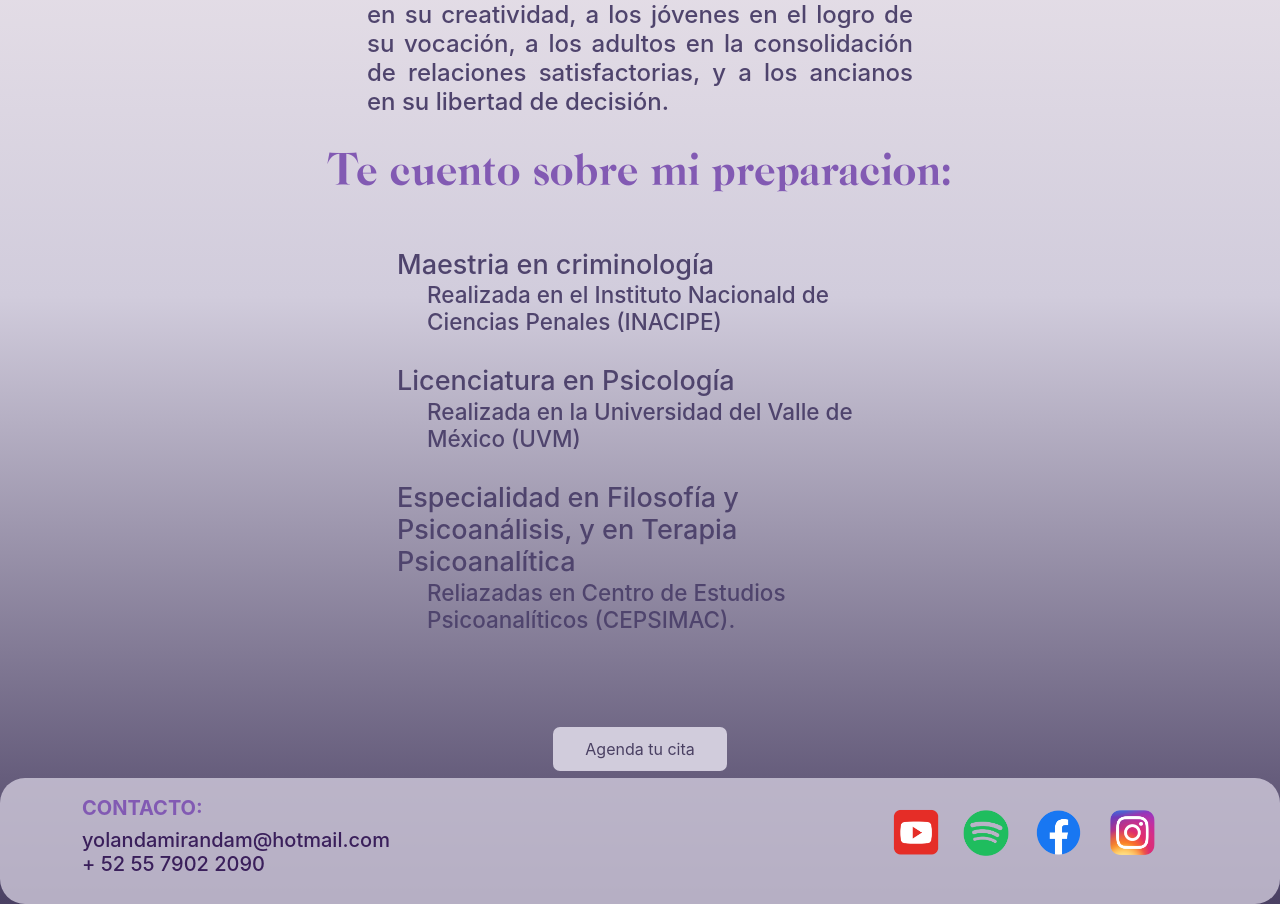
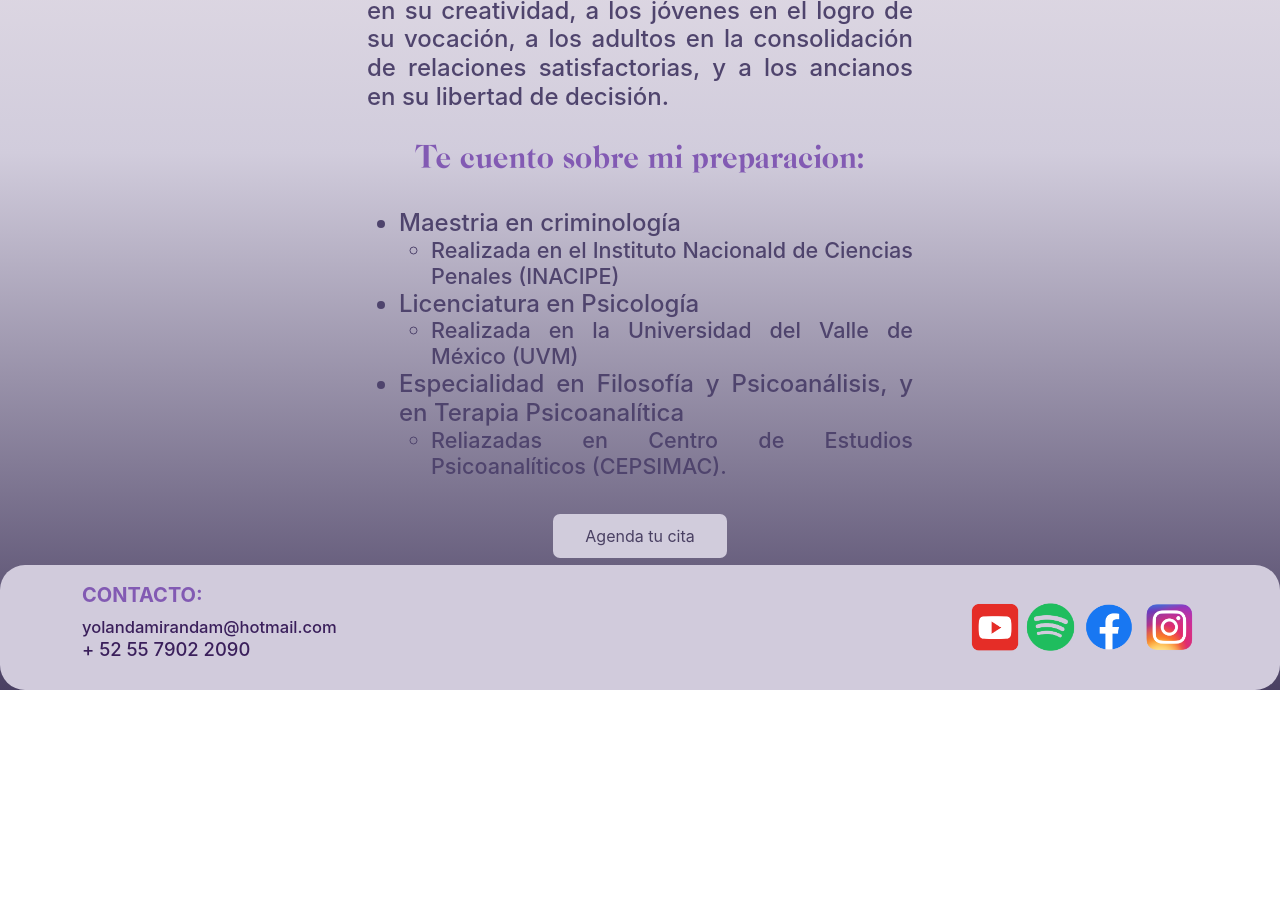
Before and after one commit to KatyaEspinosa03/Proyecto, a website: page pages/sobremi.html in a window 1280 px wide. Shown: the part 920-1824 px from the top of the page. After the commit the page ends 1610 px from the top, so only its background shows below. Drawn offline with nearby package versions, Linux system fonts and the light colour scheme; a web font is replaced by a local one.

Commit message:
termine de trabajar la pagina de sobre mi aplicando estilo con sass, se crearon dos archivos de sass mixins y syle templates, y se hizo el import de ambas en el main scss

```diff
--- a/pages/sobremi.html
+++ b/pages/sobremi.html
@@ -6,7 +6,8 @@
     <meta name="viewport" content="width=device-width, initial-scale=1.0">
     <title>Sobre Mi</title>
     <link href="https://cdn.jsdelivr.net/npm/bootstrap@5.3.0-alpha1/dist/css/bootstrap.min.css" rel="stylesheet" integrity="sha384-GLhlTQ8iRABdZLl6O3oVMWSktQOp6b7In1Zl3/Jr59b6EGGoI1aFkw7cmDA6j6gD" crossorigin="anonymous">
-    <link rel="stylesheet" href="../style/estilo.css">
+    <link rel="stylesheet" href="../css/main.css">
+
 </head>
 <body>
 
@@ -56,9 +57,8 @@
     <section class="container">
         <div class="row">
             <article class="col-md-12  justify-content-center">
-
                 <h1> Soy Yolanda Miranda; </h1>
-                <h3 id="subtitulo">
+                <h3 class="subtitulo">
                     Psicóloga, psicoanalista y criminóloga.
                 </h3>
             </article>
--- a/scss/_colors.scss
+++ b/scss/_colors.scss
@@ -3,3 +3,4 @@ $colorLightPurple:rgb(186, 168, 221);
 $colorDarkPurple: rgb(58, 31, 91);
 $colorBackgroundLight:rgba(255, 255, 255, 0.702);
 $colorBackgroundDark: rgb(74, 64, 99);
+$colorPurpleSobreMi: rgb(79, 68, 109);
--- /dev/null
+++ b/scss/_mixins.scss
@@ -0,0 +1,12 @@
+@mixin border-radius ($border) {
+    border-radius: $border;
+}
+
+@mixin estilo-texto ($font-family,$font-weight, $margin-top, $color, $text-align, $font-size) {
+        font-family: $font-family;
+        font-weight: $font-weight;
+        margin-top: $margin-top;
+        color: $color;
+        text-align: $text-align;
+        font-size: $font-size;
+}
--- /dev/null
+++ b/scss/_styletemplates.scss
@@ -0,0 +1,11 @@
+.estilo-proyectos {
+    width: 500px;
+    height: 500px;
+}
+
+.estilo-proyectos-imagenes {
+    width: 100%;
+    border-radius: 25px;
+    transform: scale(.8, .8);
+    transition: 1s;
+}
--- a/scss/main.scss
+++ b/scss/main.scss
@@ -2,34 +2,12 @@
 
 @import "colors";
 
+@import "mixins";
+
+@import "styletemplates";
+
 body {
     background-image: linear-gradient(#ffffffb3,#F5EDF0, #D1CCDC, $colorBackgroundDark);
-}
-
-@mixin border-radius ($border) {
-    border-radius: $border;
-}
-
-@mixin estilo-texto ($font-family,$font-weight, $margin-top, $color, $text-align, $font-size) {
-        font-family: $font-family;
-        font-weight: $font-weight;
-        margin-top: $margin-top;
-        color: $color;
-        text-align: $text-align;
-        font-size: $font-size;
-}
-
-
-.estilo-proyectos {
-    width: 500px;
-    height: 500px;
-}
-
-.estilo-proyectos-imagenes {
-    width: 100%;
-    border-radius: 25px;
-    transform: scale(.8, .8);
-    transition: 1s;
 }
 
 
@@ -160,8 +138,6 @@ footer {
 
 }
 
-
-
 .seccion1 {
     display: flex;
     flex-direction: column;
@@ -284,59 +260,51 @@ footer {
     }
 }
 
+.sobre-mi {
 
-.sobre-mi-descripcion {
-
-    .sobre-mi h1 {
-        color:rgb(130, 90, 179);
-        font-family:"Career";
-        margin: 0%;
-        text-align: center;
+    h1 {
+        @include estilo-texto("Career", none, auto, $colorPurple, center, 180%);
     }
-
-    #subtitulo {
-        text-align: center;
+    h3 {
+        @extend h1;
 
     }
+    .sobre-mi-descripcion{
 
         h3 {
-
-        text-align: center;
+            @include estilo-texto("Inter Medium", bold, 5%, $colorPurpleSobreMi, center, 150%);
             text-align: justify;
-        font-family: "Inter Medium";
-        font-weight: bold;
-        color:#4f446d;
-        margin-top: 5%;
             margin-bottom: 5%;
-        font-size: 150%;
 
         }
 
         .lista-estudios {
+
+            ul {
             text-align: left;
-        color:#4f446d;
+            color:$colorPurpleSobreMi;
+
+                li {
+                text-align: left;
+                font-size: 115%;
                 }
-
-    .lista-estudios li {
-        text-align: left;
-        font-size: 150%;
             }
 
             .nested-list {
-        padding-top: 0%;
+
+                    li {
+                    font-size: 90%;
+                    text-align: justify;
+                    }
+            }
+        }
     }
 
-    .nested-list li {
-        font-size: 125%;
-    }
-
-    div .agenda-cita {
+    .agenda-cita {
         display: flex;
         flex-direction: column;
     }
-
 }
-
 
 .pagina-citas{
 
```
Also changed, not shown: css/main.css, 1 other file. Lines whose indentation alone changed are shown as unchanged.
